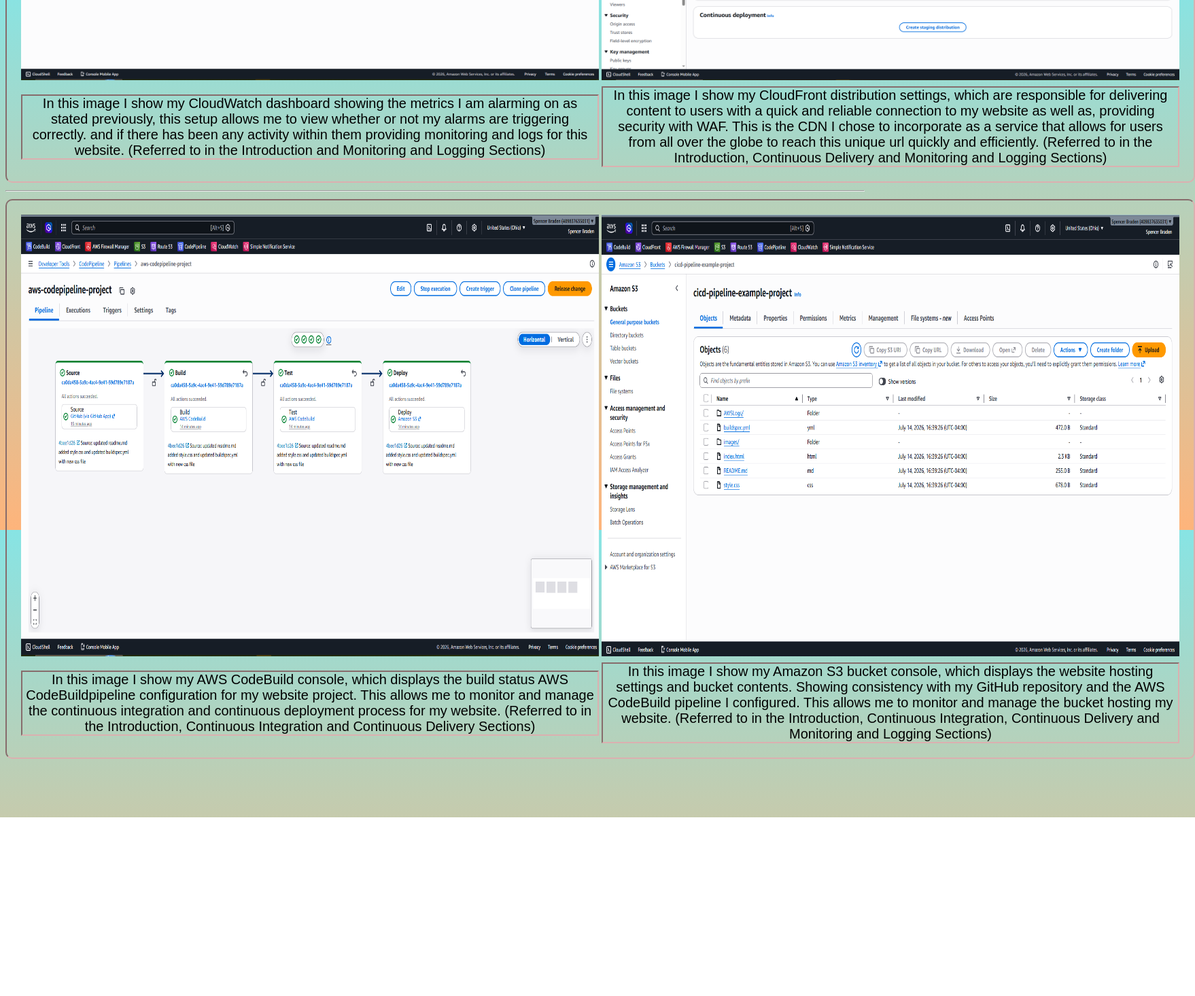
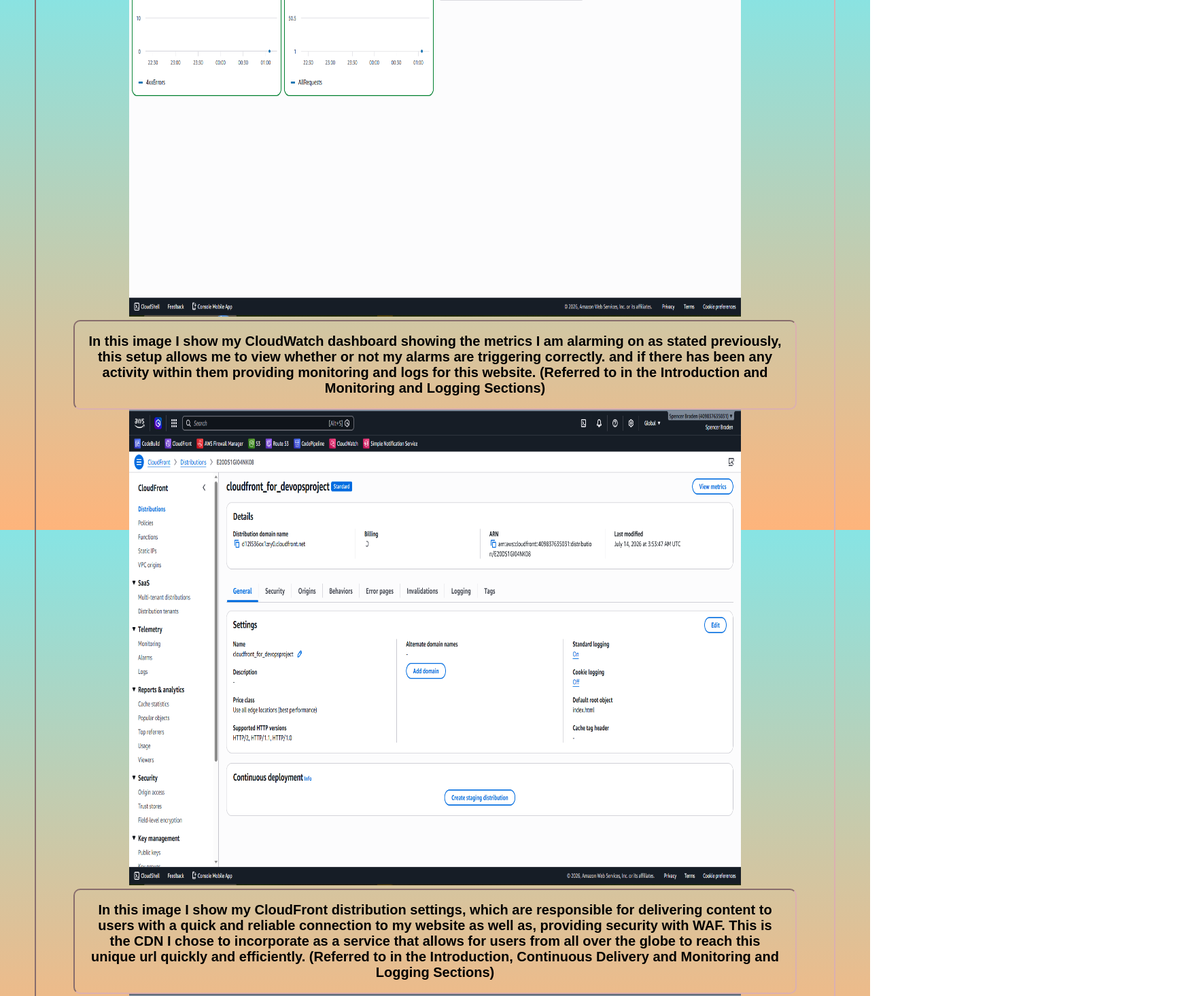
Before and after one commit to brecneps/DevOps-Project, a plain HTML site: page index.html in a window 1280 px wide. Shown: the part 3220-4686 px from the top of the page at 68% size, 1758 px wide, since content can reach past the window. Before the commit the page ends 4423 px from the top, so only its background shows below. Drawn offline with Linux system fonts and the light colour scheme.

Commit message:
restructured html file for images without links

```diff
--- a/index.html
+++ b/index.html
@@ -76,41 +76,31 @@
     </tr>
 </table>
 <br>
-<H3>Images Without Links and With Comments</H3>
-<table>
-    <tr>
-         <th><img src="/images/cloudwatch capture.PNG" alt="CloudWatch Image" width="850" ></th>
-         <th><img src="/images/cloudfront capture.PNG" alt="CloudFront Image" width="850" ></th>
-    </tr>
-    <tr>
-         <td><figcaption>In this image I show my CloudWatch dashboard showing
+<H3>Images Without Links and With Comments
+
+<p>These are the images of the AWS services used in this project that are mentioned without links to them and a brief explanation of their purpose.
+</p>
+<img src="/images/cloudwatch capture.PNG" alt="CloudWatch Image" width="900" height="700">
+<figcaption>In this image I show my CloudWatch dashboard showing
             the metrics I am alarming on as stated previously, this setup allows me to view whether or not my alarms are triggering correctly.
             and if there has been any activity within them providing monitoring and logs for this website. (Referred to in the Introduction and Monitoring and Logging Sections)
-        </figcaption></td>
-         <td><figcaption>In this image I show my CloudFront distribution settings,
+        </figcaption>
+<img src="/images/cloudfront capture.PNG" alt="CloudFront Image" width="900" height="700">
+<figcaption>In this image I show my CloudFront distribution settings,
             which are responsible for delivering content to users with a quick and reliable connection to my website as well as,
-            providing security with WAF. This is the CDN I chose to incorporate as a service that allows for users from all over the globe to reach this unique url quickly and efficiently.
-            (Referred to in the Introduction, Continuous Delivery and Monitoring and Logging Sections)
-        </figcaption></td>
-    </tr>
-</table>
-
-<table>
-    <tr>
-        <th><img src="/images/codebuild capture.PNG" alt="CodeBuild Image" width="850" height="650"></th>
-        <th><img src="/images/s3 bucket capture.PNG" alt="S3 Bucket Image" width="850" height="650"></th>
-    </tr>
-    <tr>
-         <td><figcaption>In this image I show my AWS CodeBuild console, which displays the build status AWS CodeBuildpipeline configuration for my website project.
+            providing security with WAF. This is the CDN I chose to incorporate as a service that allows for users from all over the globe to reach this unique url quickly and efficiently. (Referred to in the Introduction, Continuous Delivery and Monitoring and Logging Sections)
+        </figcaption>
+<img src="/images/codebuild capture.PNG" alt="CodeBuild Image" width="900" height="700">
+<figcaption>In this image I show my AWS CodeBuild console, which displays the build status AWS CodeBuildpipeline configuration for my website project.
             This allows me to monitor and manage the continuous integration and continuous deployment process for my website.
             (Referred to in the Introduction, Continuous Integration and Continuous Delivery Sections)
-        </figcaption></td>
-         <td><figcaption>In this image I show my Amazon S3 bucket console, which displays the website hosting settings and bucket contents. Showing consistency with my GitHub repository and the AWS CodeBuild pipeline I configured.
+        </figcaption>
+<img src="/images/s3 bucket capture.PNG" alt="S3 Bucket Image" width="900" height="700">
+<figcaption>In this image I show my Amazon S3 bucket console, which displays the website hosting settings and bucket contents. Showing consistency with my GitHub repository and the AWS CodeBuild pipeline I configured.
             This allows me to monitor and manage the bucket hosting my website.
             (Referred to in the Introduction, Continuous Integration, Continuous Delivery and Monitoring and Logging Sections)
-        </figcaption></td>
-    </tr>
-    <hr>
+        </figcaption>
+</H3>
 </table>
  <br>
  <br>
--- a/style.css
+++ b/style.css
@@ -57,9 +57,13 @@
     border-color: #dbb0b0;
     font-size: 20px;
 }
-figcaption{
+figcaption{border-style: inset;
+    border-width: 2px;
+    width: 90%;
+    margin: auto;
+    padding: 18px;
+    border-radius: 10px;
+    border-color: #dbb0b0;
     font-size: 20px;
-    border-style: inset;
-    border-width: 2px;
-    border-color: #dbb0b0;
+
 }
```
